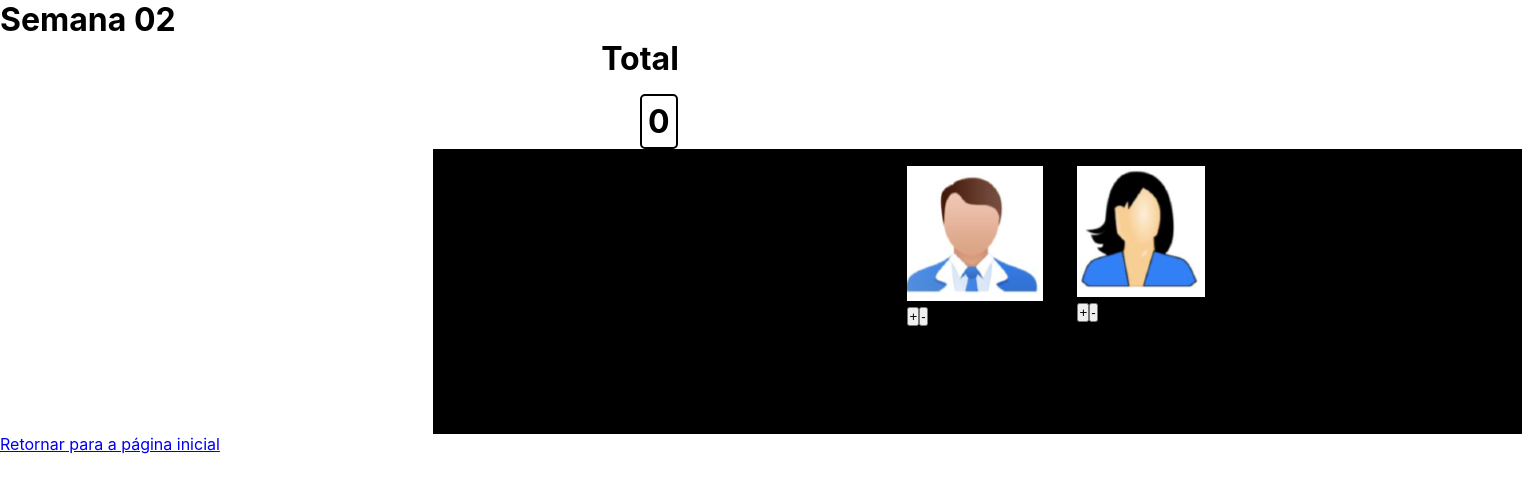
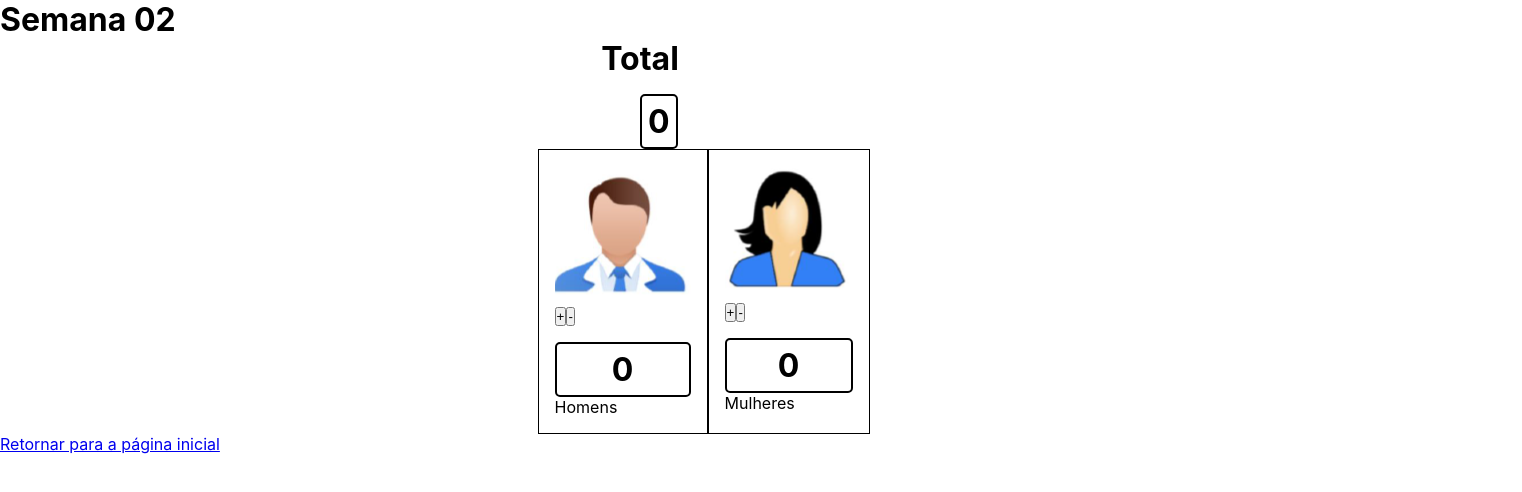
Before and after one commit to Victor-Silva0/meu-app, a React (Create React App) app: page /atv02 in a window 1280 px wide. Shown: the top 492 px of the page, 1522 px wide, since content can reach past the window. Built offline with nearby package versions, Linux system fonts and the light colour scheme.

Commit message:
Add files via upload

```diff
--- a/src/Contador.css
+++ b/src/Contador.css
@@ -17,7 +17,7 @@
         #espaco {
             margin-left: 42%;
         }
-        .container {
+        .containerC {
             display: flex;
         }
         .homem {
--- a/src/Contador.js
+++ b/src/Contador.js
@@ -13,7 +13,7 @@ export default function Contador() {
     <div>
       <h1 id="total">Total</h1>
       <h1 className="total">{totalCount}</h1> {}
-      <div className="container">
+      <div className="containerC">
         <div id="espaco" className="column">
           <img src={man} alt="Homem" />
           <p></p>
```
